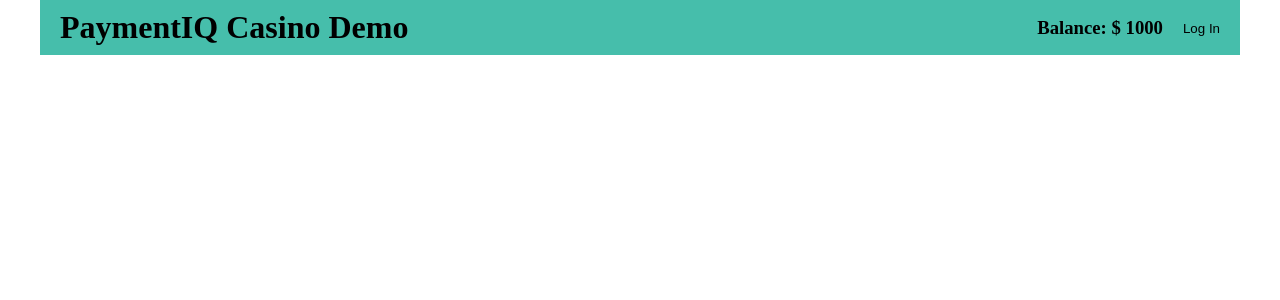
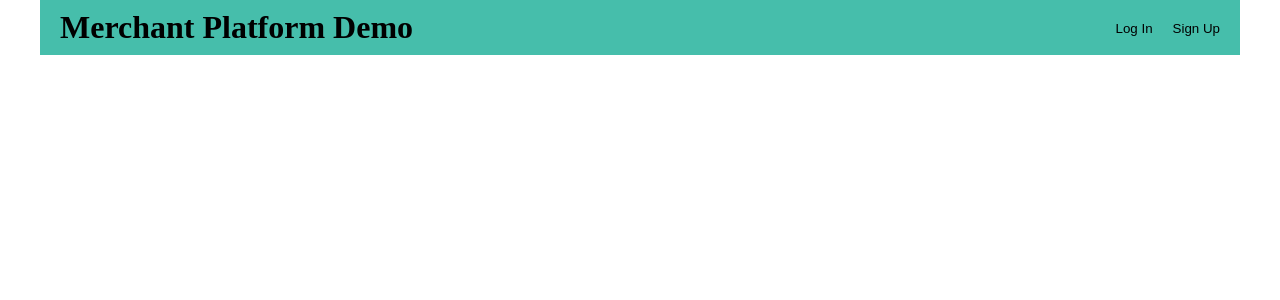
Before and after one commit to jonashelander/piq-cashier, a React (Create React App) app: page /cashier in a window 1280 px wide. Shown: the top 300 px of the page. Built offline with nearby package versions, Linux system fonts and the light colour scheme; what keycloak-js would draw is missing.

Commit message:
Dynamic cashier, deposit/withdrawal done

```diff
--- a/src/App.js
+++ b/src/App.js
@@ -6,16 +6,16 @@
 import { ReactKeycloakProvider } from "@react-keycloak/web";
 import keycloak from "./Keycloak";
 import PrivateRoute from "./helpers/PrivateRoute";
-import { useEffect, useState } from "react";
+import { useContext, useEffect, useState } from "react";
 import LoggedInContext from "./contexts/LoggedInContext";
 
 
 function App() {
 
-
   const [loggedIn, setLoggedIn] = useState(false);
 
   function signUp() {
+    //redirect to register page
     // Send requeqest to create user
   }
 
@@ -23,23 +23,34 @@
     <LoggedInContext.Provider value={{ loggedIn: loggedIn, setLoggedIn: setLoggedIn }}>
 
       <div className="container">
+        {!loggedIn ?
+          (
+            <BrowserRouter>
             <Navbar />
-        {loggedIn ?
-          <BrowserRouter>
               <Routes>
-              <Route
-                path="/" element={<LandingPage />}
+                <Route path="/"
+                  element={<LandingPage />}
                 />
               </Routes>
             </BrowserRouter>
+          )
           :
+          (
             <BrowserRouter>
+            <Navbar />
               <Routes>
                 <Route path="/"
+                  element={<LandingPage />}
+                />
+                <Route path="/deposit"
+                  element={<Cashier />}
+                />
+                <Route path="/withdrawal"
                   element={<Cashier />}
                 />
               </Routes>
             </BrowserRouter>
+          )
         }
 
         {/* <ReactKeycloakProvider authClient={keycloak}>
--- a/src/components/Cashier.js
+++ b/src/components/Cashier.js
@@ -1,18 +1,23 @@
 import _PaymentIQCashier from 'paymentiq-cashier-bootstrapper'
 import { useContext, useEffect } from 'react';
+import { useLocation } from 'react-router-dom';
 import LoggedInContext from '../contexts/LoggedInContext';
-import '../styles/Cashier.css'
+import '../styles/App.css'
 
-const cashierInstance = () => {
+
+const cashierInstance = (props) => {
+  console.log("cashier instance " + props.method);
   new _PaymentIQCashier('#cashier',
     {
       merchantId: '2906',
       userId: 'Han Solo',
       sessionId: '66',
       environment: 'test', // if not set, defaults to production
-      method: 'deposit', // if not set, defaults to deposit
+      method: props.method, // if not set, defaults to deposit
       containerHeight: '500px',
-      containerWidth: '400px'
+      containerWidth: '400px',
+      autoOpenFirstPaymentMethod: 'false',
+      listType: 'grid'
     },
     (api) => {
       console.log('Cashier intialized and ready to take down the empire')
@@ -27,8 +32,9 @@
 }
 
 function Cashier() {
-
-  useEffect(() => { cashierInstance() });
+  const location = useLocation();
+  console.log(location.state.method);
+  useEffect(() => { cashierInstance(location.state) });
 
   return (
     <div id="cashier">
--- a/src/components/LandingPage.js
+++ b/src/components/LandingPage.js
@@ -1,10 +1,47 @@
+import { useContext } from "react";
+import { Navigate, useNavigate } from "react-router-dom";
 import LoggedInContext from "../contexts/LoggedInContext";
+import '../styles/App.css'
+
+
 
 
 function LandingPage() {
+    const { loggedIn } = useContext(LoggedInContext);
+    const navigate = useNavigate();
+
+    const handleDeposit = () => {
+        // Navigate to the cashier in deposit mode.
+        navigate("/deposit", { state: { method: 'deposit' } })
+
+    }
+    const handleWithdrawal = () => {
+        // Navigate to the cashier in withdrawal mode.
+        navigate("/withdrawal", { state: { method: 'withdrawal' } })
+    }
+
     return (
         <div>
-            <h1>LandingPage</h1>
+            {loggedIn ?
+                (
+                    <div className="landingPageLoggedIn">
+                        <button
+                            type="button"
+                            onClick={handleDeposit}
+                        >Deposit</button>
+                        <button
+                            type="button"
+                            onClick={handleWithdrawal}
+                        >Whitdrawal</button>
+                    </div>
+                )
+                :
+                (
+                    <div className="landingPageLoggedOut">
+                        <h3>Please Log In, or Sign Up...</h3>
+                    </div>
+                )
+            }
         </div>
     );
 }
--- a/src/components/Navbar.js
+++ b/src/components/Navbar.js
@@ -1,33 +1,49 @@
 import { useContext, useState } from "react";
-import "../styles/Navbar.css";
+import "../styles/App.css";
 import LoggedInContext from "../contexts/LoggedInContext";
 // import { useKeycloak } from "@react-keycloak/web";
-
+import { useNavigate } from "react-router-dom";
 
 function Navbar() {
-  const { setLoggedIn } = useContext(LoggedInContext);
+  const { loggedIn, setLoggedIn } = useContext(LoggedInContext);
+  const navigate = useNavigate();
+
+  const handleSignUp = () => {
+    // Navigate to Sign up page
+  }
 
   const handleLogIn = () => {
     setLoggedIn(true);
+    navigate("/");
   }
 
   const handleLogOut = () => {
     setLoggedIn(false);
+    navigate("/");
   }
 
-  const [balance, setBalance] = useState(1000);
+  const [balance, setBalance] = useState(90);
   // const { keycloak, initialized } = useKeycloak();
-
-  const test = () => setBalance(balance + 10);
-
 
   return (
     <header className="navbar">
-      <h1>PaymentIQ Casino Demo</h1>
-      <h3>Balance: $ {balance}</h3>
+      <h1>Merchant Platform Demo</h1>
+      {loggedIn ?
+        <h3>Balance: $ {balance}</h3>
+        : null}
 
       <nav>
-        <button onClick={handleLogIn}>Log In</button>
+        {loggedIn ? (
+          <button onClick={handleLogOut}>Log Out</button>
+        )
+          :
+          (
+            <div>
+              <button onClick={handleLogIn}>Log In</button>
+              <button onClick={handleSignUp}>Sign Up</button>
+            </div>
+          )
+        }
 
         {/* {!keycloak.authenticated && (
           <button
--- a/src/index.js
+++ b/src/index.js
@@ -1,6 +1,5 @@
 import ReactDOM from "react-dom/client";
 import App from "./App";
-import "./styles/Index.css";
 import LoggedInContext from "./contexts/LoggedInContext";
 
 const root = ReactDOM.createRoot(document.getElementById("root"));
--- a/src/styles/App.css
+++ b/src/styles/App.css
@@ -1,4 +1,51 @@
+* {
+  margin: 0;
+  padding: 0;
+}
+
 .container {
   width: 1200px;
   margin: 0 auto;
 }
+
+.navbar {
+  display: flex;
+  height: 55px;
+  background-color: #46beab;
+  margin-bottom: 20px;
+  align-items: center;
+  padding-left: 20px;
+  padding-right: 20px;
+}
+
+.navbar h1 {
+  flex: 2;
+}
+
+
+.landingPageLoggedIn {
+  display: flex;
+  align-items: center;
+  justify-content: center;
+}
+
+.landingPageLoggedOut {
+  display: flex;
+  justify-content: center;
+}
+
+.landingPageLoggedIn button {
+  height: 50px;
+  width: 100px;
+}
+
+#cashier {
+  display: flex;
+  justify-content: center;
+}
+
+button {
+  margin-left: 20px;
+  background-color: #46beab;
+  border: none;
+}
--- a/src/styles/Cashier.css
+++ /dev/null
@@ -1,4 +0,0 @@
-#cashier {
-  display: flex;
-  justify-content: center;
-}
--- a/src/styles/Index.css
+++ /dev/null
@@ -1,4 +0,0 @@
-* {
-  margin: 0;
-  padding: 0;
-}
--- a/src/styles/Navbar.css
+++ /dev/null
@@ -1,23 +0,0 @@
-.navbar {
-  display: flex;
-  height: 55px;
-  background-color: #46beab;
-  margin-bottom: 20px;
-  display: flex;
-  justify-content: space-between;
-  align-items: center;
-  padding-left: 20px;
-  padding-right: 20px;
-}
-
-
-
-button {
-  margin-left: 20px;
-  background-color: #46beab;
-  border: none;
-}
-
-h1 {
-  flex: 2;
-}
```
Lines whose indentation alone changed are shown as unchanged.
